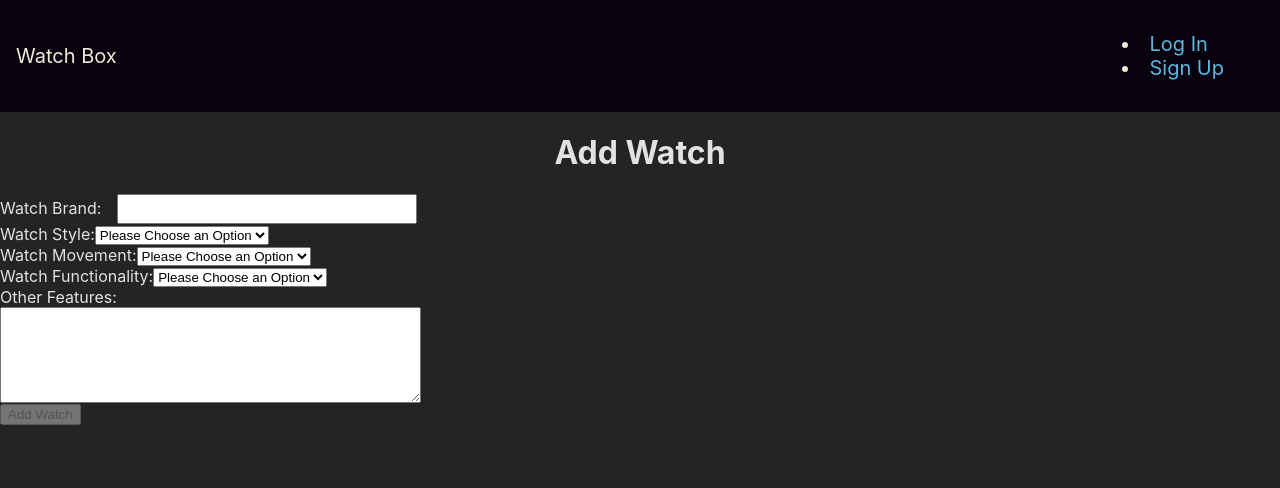
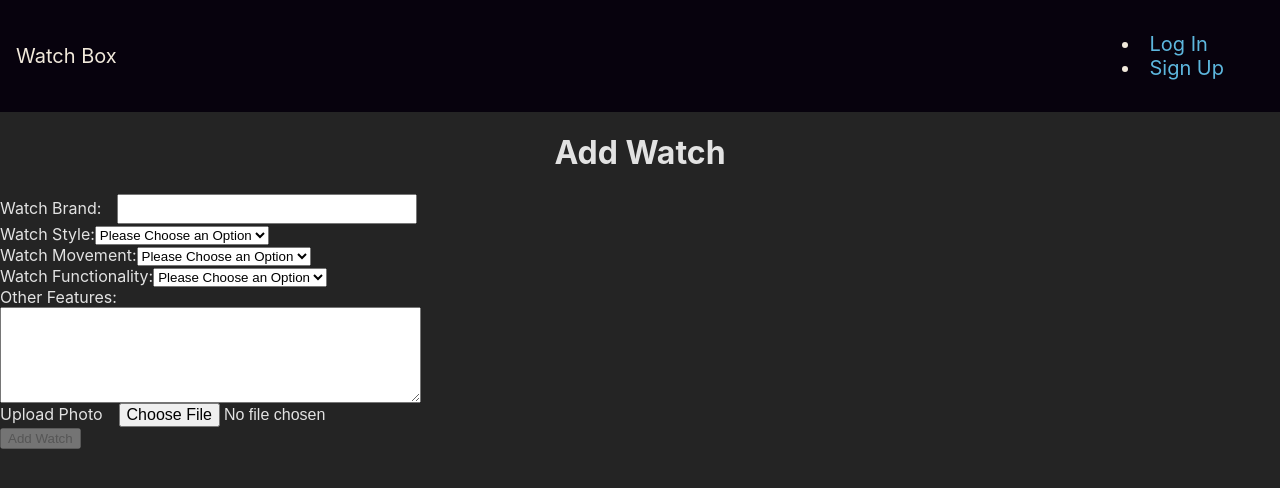
Before and after one commit to KevRdz/watch-collection, a React (Vite) app: page /add in a window 1280 px wide. Shown: the top 488 px of the page. Built offline with nearby package versions, Linux system fonts and the light colour scheme; no server answers.

Commit message:
add label and input to ask for a photo when creating a watch, create useState to hold file, then add a handleChangePhoto function for an onclick

```diff
--- a/src/pages/AddWatch/AddWatch.jsx
+++ b/src/pages/AddWatch/AddWatch.jsx
@@ -12,6 +12,7 @@
     features: "",
   })
 
+  const [photoData, setPhotoData] = useState({})
   const [validForm, setValidForm] = useState(false)
   const formElement = useRef()
   const navigate = useNavigate()
@@ -29,6 +30,11 @@
     props.handleAddWatch(formData)
     navigate('/watch')
   }
+
+  const handleChangePhoto = e => {
+    setPhotoData({photo: e.target.files[0]})
+  }
+
   return (
     <div>
       <h1>Add Watch</h1>
@@ -130,6 +136,18 @@
           >
           </textarea>
         </div>
+        <div>
+          <label htmlFor="photo-upload" className="form-label">
+            Upload Photo
+          </label>
+          <input
+            type="file"
+            className="form-control"
+            id="photo-upload"
+            name="photo"
+            onChange={handleChangePhoto}
+          />
+        </div>
         <div className="d-grid">
           <button type="submit" className="btn btn-primary-btn-fluid" disabled={!validForm}>
             Add Watch
```
